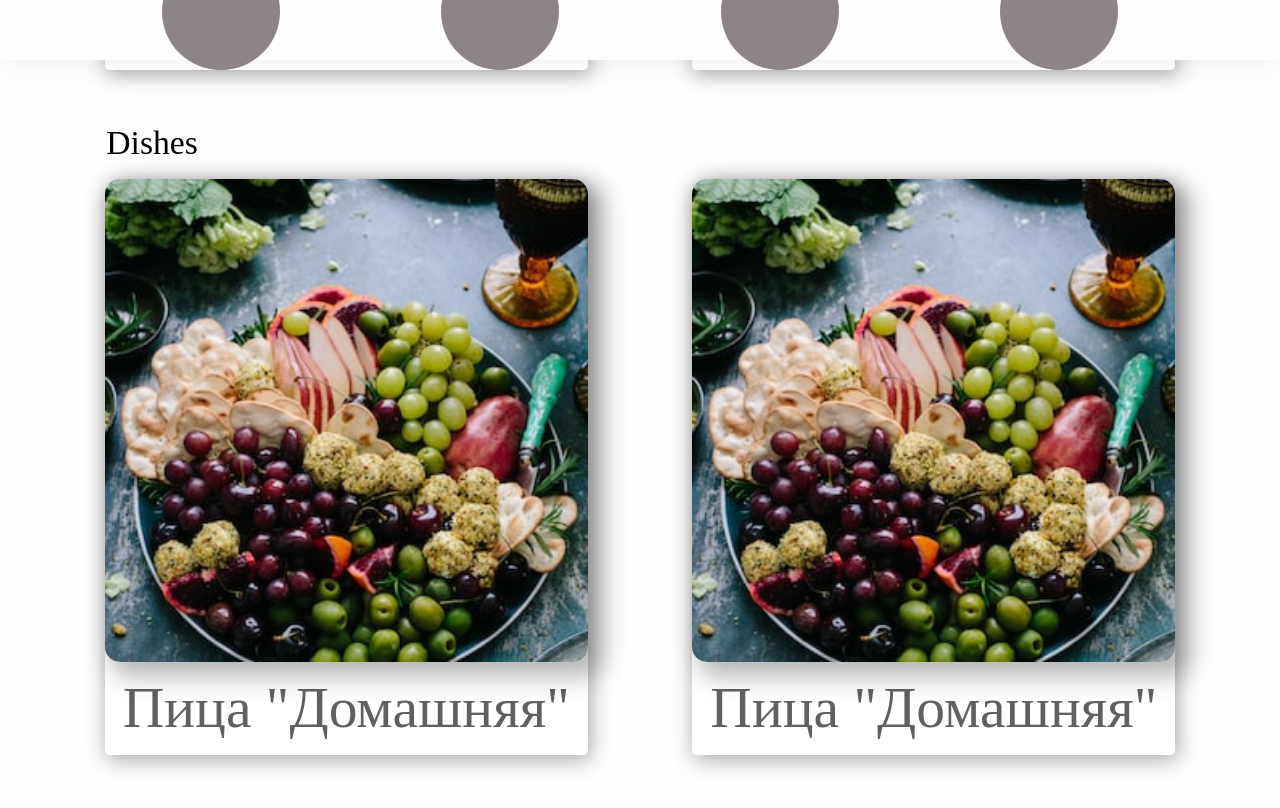
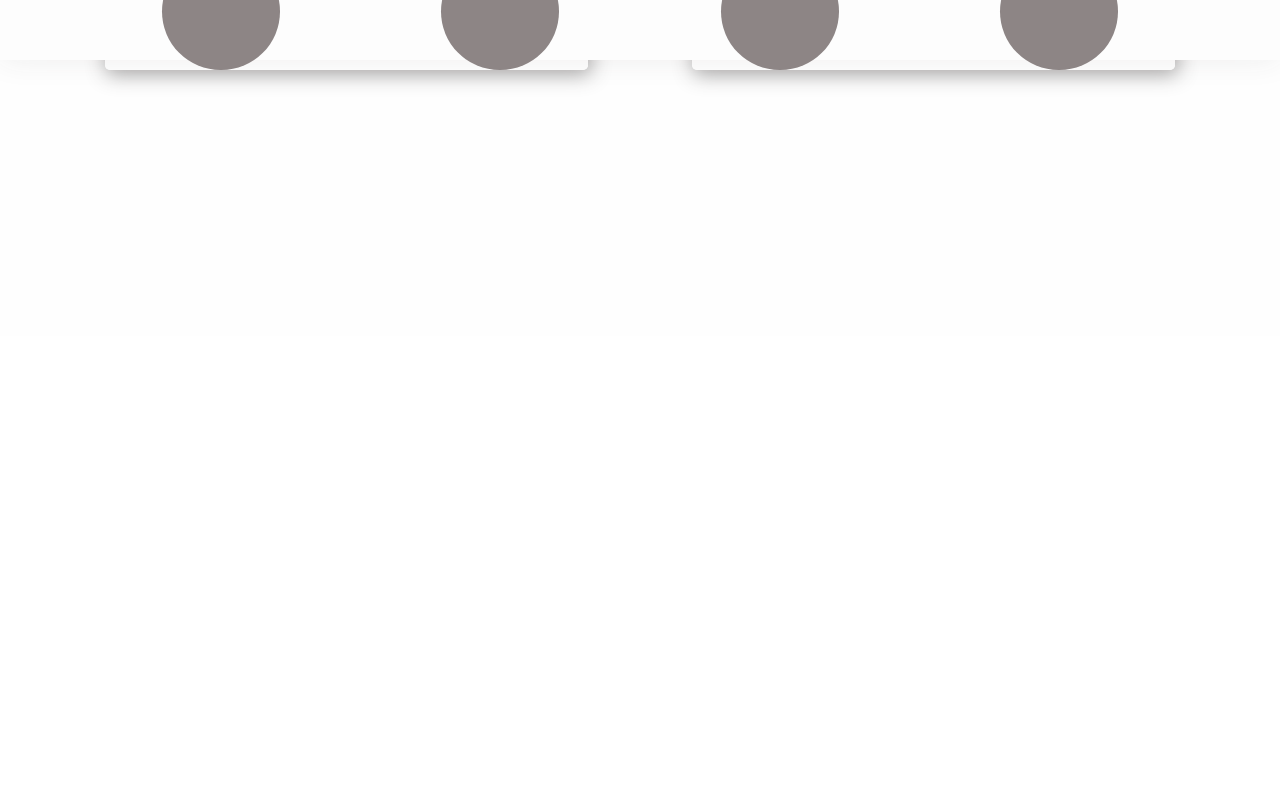
Before and after one commit to Digmai/onlineMenu, a React (Create React App) app: page / in a window 1280 px wide. Shown: the part 740-1548 px from the top of the page. After the commit the page ends 1076 px from the top, so only its background shows below. Built offline with nearby package versions, Linux system fonts and the light colour scheme.

Commit message:
merged slices

```diff
--- a/src/App.tsx
+++ b/src/App.tsx
@@ -11,7 +11,7 @@ import Notification from "./components/Notification/Notification";
 // import "bootstrap/dist/css/bootstrap.min.css";
 // import { WebSocketProvider } from "./hooks/UseWebSocket";
 
-import { fetchDishes } from "./slices/dishes";
+import { fetchDishes } from "./slices/product";
 import { fetchDrinks } from "./slices/drinks";
 import { fetchOrders } from "./slices/orders";
 import {
--- a/src/components/Dish/DishCard.tsx
+++ b/src/components/Dish/DishCard.tsx
@@ -1,14 +1,14 @@
 import React, { useState } from "react";
 import { useDispatch } from "react-redux";
 import { addItemToCart } from "../../slices/orders";
-import { Dish } from "../../types";
+import { IProduct } from "../../types";
 import styled from "styled-components";
 import { FontAwesomeIcon } from "@fortawesome/react-fontawesome";
 import { faClock } from "@fortawesome/free-solid-svg-icons";
 import { Model } from "../Modal/Model";
 
 interface DishCardProps {
-  dish: Dish;
+  dish: IProduct;
 }
 
 const DishCard: React.FC<DishCardProps> = ({ dish }) => {
--- a/src/pages/AdminPage.tsx
+++ b/src/pages/AdminPage.tsx
@@ -2,9 +2,8 @@ import React, { useState, useEffect } from "react";
 import { useSelector } from "react-redux";
 import { RootState } from "../store";
 import Notification from "../components/Notification/Notification";
-import { Dish, Drink } from "../types";
+import { IProduct } from "../types";
 import DishList from "../components/Dish/Dish";
-import DrinkList from "../components/Drink/Drink";
 import AddDishOrDrinkForm from "../components/AddDishForm/AddDishForm";
 import { OrderList } from "../components/Order/OrderList";
 import UserList from "../components/User/UserList";
@@ -15,20 +14,17 @@ const AdminPage: React.FC = () => {
 
   const [searchTerm, setSearchTerm] = useState("");
   const [filteredItems, setFilteredItems] = useState<{
-    dishes: Dish[];
-    drinks: Drink[];
-  }>({ dishes: [], drinks: [] });
+    dishes: IProduct[];
+  }>({ dishes: [] });
 
 
   const dishesSelect = useSelector(
-    (state: RootState) => state.dishes
+    (state: RootState) => state.product
   );
 
-  const drinksSelect = useSelector(
-    (state: RootState) => state.drinks
-  );
 
-  let isLoading = drinksSelect.loading && dishesSelect.loading
+
+  let isLoading = dishesSelect.loading
   // <SearchBar searchTerm={searchTerm} setSearchTerm={setSearchTerm} />;
 
 
@@ -37,15 +33,13 @@ const AdminPage: React.FC = () => {
     () => {
       // Изменяем состояние setFilteredItems, фильтруя напитки на основе введённого searchTerm с помощью метода filter()
       setFilteredItems({
-        dishes: dishesSelect.dishes.filter((dish: { name: string }) =>
+        dishes: dishesSelect.product.filter((dish: { name: string }) =>
           dish.name.toLowerCase().includes(searchTerm.toLowerCase())
         ),
-        drinks: drinksSelect.drinks.filter((drink: { name: string }) =>
-          drink.name.toLowerCase().includes(searchTerm.toLowerCase())
-        ),
+
       });
     },
-    [searchTerm, dishesSelect, drinksSelect]
+    [searchTerm, dishesSelect]
   );
 
 
@@ -63,7 +57,7 @@ const AdminPage: React.FC = () => {
           <h2>Меню</h2>
           <DishList dishes={filteredItems.dishes} />
           <AddDishOrDrinkForm isDishForm={true} />
-          <DrinkList drinks={filteredItems.drinks} />
+          {/* <DrinkList drinks={filteredItems.drinks} /> */}
           <AddDishOrDrinkForm isDishForm={false} />
           <h2>Заказы</h2>
           <OrderList />
--- a/src/pages/MenuPage.tsx
+++ b/src/pages/MenuPage.tsx
@@ -1,6 +1,6 @@
 import React, { useState, useEffect } from "react";
 import { RootState } from "../store";
-import { Dish, Drink } from "../types";
+import { IProduct } from "../types";
 import { useSelector } from "react-redux";
 import { useNavigate } from "react-router-dom";
 import DishList from "../components/Dish/Dish";
@@ -14,19 +14,15 @@ const MenuPage = () => {
   const navigate = useNavigate();
   const [searchTerm, setSearchTerm] = useState("");
   const [filteredItems, setFilteredItems] = useState<{
-    dishes: Dish[];
-    drinks: Drink[];
-  }>({ dishes: [], drinks: [] });
+    product: IProduct[];
+  }>({ product: []});
 
   const dishesSelect = useSelector(
-    (state: RootState) => state.dishes
+    (state: RootState) => state.product
   );
 
-  const drinksSelect = useSelector(
-    (state: RootState) => state.drinks
-  );
 
-  let isLoading = drinksSelect.loading && dishesSelect.loading
+  let isLoading = dishesSelect.loading
   // <SearchBar searchTerm={searchTerm} setSearchTerm={setSearchTerm} />;
 
 
@@ -35,15 +31,13 @@ const MenuPage = () => {
     () => {
       // Изменяем состояние setFilteredItems, фильтруя напитки на основе введённого searchTerm с помощью метода filter()
       setFilteredItems({
-        dishes: dishesSelect.dishes.filter((dish: { name: string }) =>
+        product: dishesSelect.product.filter((dish: { name: string }) =>
           dish.name.toLowerCase().includes(searchTerm.toLowerCase())
         ),
-        drinks: drinksSelect.drinks.filter((drink: { name: string }) =>
-          drink.name.toLowerCase().includes(searchTerm.toLowerCase())
-        ),
+
       });
     },
-    [searchTerm, dishesSelect, drinksSelect]
+    [searchTerm, dishesSelect]
   );
 
   useEffect(() => {
@@ -60,18 +54,11 @@ const MenuPage = () => {
         ) : (
           <>
             {dishesSelect.error && <Notification message={dishesSelect.error} type="error" />}
-            {drinksSelect.error && <Notification message={drinksSelect.error} type="error" />}
             <div className="menu-page__header">Dishes</div>
 
             <div className="menu-page__section row">
-              <DishList dishes={filteredItems.dishes} />
+              <DishList dishes={filteredItems.product} />
             </div>
-            <div className="menu-page__header">Dishes</div>
-
-<div className="menu-page__section row">
-  <DishList dishes={filteredItems.dishes} />
-</div>
-
           </>
         )}
       </div>
--- a/src/pages/OrderPage.tsx
+++ b/src/pages/OrderPage.tsx
@@ -1,6 +1,6 @@
 import React, { useEffect, useState } from "react";
 import { useSelector } from "react-redux";
-import { selectAllDishes } from "../slices/dishes";
+import { selectAllDishes } from "../slices/product";
 import { selectAllDrinks } from "../slices/drinks";
 import { selectUser } from "../slices/user";
 import {
--- a/src/pages/WaiterPage.tsx
+++ b/src/pages/WaiterPage.tsx
@@ -13,13 +13,11 @@ const WaiterPage = () => {
   const dispatch = useAppDispatch();
   const UserError = useSelector(selectError);
   const orders = useSelector((state: RootState) => state.orders.orders);
-  const { dishes, loading, error } = useSelector(
-    (state: RootState) => state.dishes
+  const productSelect = useSelector(
+    (state: RootState) => state.product
   );
 
-  const drinksSelect = useSelector(
-    (state: RootState) => state.drinks
-  );
+
   useEffect(() => {
     // Get initial list of orders on mount
     dispatch(fetchOrders());
@@ -59,7 +57,7 @@ const WaiterPage = () => {
   return (
     <div className="page-container">
       <div className="content-container">
-        {error && <p className="error-message">{error}</p>}
+        {productSelect.error && <p className="error-message">{productSelect.error}</p>}
         <h1>Панель официанта</h1>
         <div className="waiter-page__orders-list">
           <h2>Текущие заказы</h2>
@@ -68,12 +66,12 @@ const WaiterPage = () => {
         <div className="waiter-page__menu-lists">
           <div className="waiter-page__dishes-list">
             <h2>Блюда</h2>
-            <DishList dishes={dishes} />
+            <DishList dishes={productSelect.product} />
           </div>
-          <div className="waiter-page__drinks-list">
-            <h2>Напитки</h2>
+          {/* <div className="waiter-page__drinks-list">
+            <h2>Напитки</h2>       НУЖНО НАПИСАТЬ ЛОКИКУ ВЫБОРА ТО ТИТУ НАПИТОК ЭТО ИЛИ БЛЮДО
             <DrinkList drinks={drinksSelect.drinks} />
-          </div>
+          </div> */}
         </div>
         <div className="waiter-page__new-order-form">
           <h2>Добавить заказ</h2>
--- a/src/slices/drinks.ts
+++ /dev/null
@@ -1,139 +0,0 @@
-import { createSlice, PayloadAction } from "@reduxjs/toolkit";
-import { ApiService } from "../services/ApiService";
-import { AppDispatch, RootState } from "../store";
-import { Drink } from "../types";
-
-interface DrinksState {
-  drinks: Drink[];
-  loading: boolean;
-  error: string | null;
-}
-//https://source.unsplash.com/500x550/?tree,nature
-const initialState: DrinksState = {
-  drinks: [
-    {
-      _id: "1",
-      image: "f.jfif",
-      ingredients: [
-        { name: "Lobster", weight: 120 },
-        { name: "White Wine", weight: 130 },
-        { name: "Risotto Rice", weight: 180 },
-        { name: "Onion", weight: 110 },
-        { name: "Butter", weight: 160 },
-        { name: "White Wine", weight: 220 },
-      ],
-      name: 'Пица "Домашняя"',
-      price: 1220,
-      CookingTime: 30,
-    },
-    {
-      _id: "1",
-      image: "f.jfif",
-      ingredients: [
-        { name: "Lobster", weight: 120 },
-        { name: "White Wine", weight: 130 },
-        { name: "Risotto Rice", weight: 180 },
-        { name: "Onion", weight: 110 },
-        { name: "Butter", weight: 160 },
-        { name: "White Wine", weight: 220 },
-      ],
-      name: 'Пица "Домашняя"',
-      price: 1220,
-      CookingTime: 15,
-    },
-  ],
-  loading: false,
-  error: null,
-};
-
-const drinksSlice = createSlice({
-  name: "drinks",
-  initialState,
-  reducers: {
-    getDrinksStart(state) {
-      state.loading = true;
-    },
-    getDrinksSuccess(state, action: PayloadAction<Drink[]>) {
-      state.loading = false;
-      state.error = null;
-      state.drinks = action.payload;
-    },
-    getDrinksFailure(state, action: PayloadAction<string>) {
-      state.loading = false;
-      state.error = action.payload;
-    },
-    updateDrinkStart(state) {
-      state.loading = true;
-    },
-    updateDrinkSuccess(state, action: PayloadAction<Drink>) {
-      state.loading = false;
-      state.error = null;
-      state.drinks = state.drinks.map((drink) =>
-        drink._id === action.payload._id ? action.payload : drink
-      );
-    },
-    updateDrinkFailure(state, action: PayloadAction<string>) {
-      state.loading = false;
-      state.error = action.payload;
-    },
-    addDrinkStart(state) {
-      state.loading = true;
-    },
-    addDrinkSuccess(state, action: PayloadAction<Drink>) {
-      state.loading = false;
-      state.error = null;
-      state.drinks.push(action.payload);
-    },
-    addDrinkFailure(state, action: PayloadAction<string>) {
-      state.loading = false;
-      state.error = action.payload;
-    },
-    deleteDrinkStart(state) {
-      state.loading = true;
-    },
-    deleteDrinkSuccess(state, action: PayloadAction<string>) {
-      state.loading = false;
-      state.error = null;
-      state.drinks = state.drinks.filter(
-        (drink) => drink._id !== action.payload
-      );
-    },
-    deleteDrinkFailure(state, action: PayloadAction<string>) {
-      state.loading = false;
-      state.error = action.payload;
-    },
-  },
-});
-
-export const {
-  getDrinksStart,
-  getDrinksSuccess,
-  getDrinksFailure,
-  updateDrinkStart,
-  updateDrinkSuccess,
-  updateDrinkFailure,
-  addDrinkStart,
-  addDrinkSuccess,
-  addDrinkFailure,
-  deleteDrinkStart,
-  deleteDrinkSuccess,
-  deleteDrinkFailure,
-} = drinksSlice.actions;
-
-export const fetchDrinks = () => {
-  return async (dispatch: AppDispatch) => {
-    dispatch(getDrinksStart());
-    try {
-      const drinks = await ApiService.get<Drink[]>("drinks");
-      dispatch(getDrinksSuccess(drinks.data));
-    } catch (error: any) {
-      dispatch(getDrinksFailure(error.message));
-    }
-  };
-};
-
-export const selectDrinksLoading = (state: RootState) => state.drinks.loading;
-export const selectDrinksError = (state: RootState) => state.drinks.error;
-export const selectAllDrinks = (state: RootState) => state.drinks.drinks;
-
-export default drinksSlice.reducer;
--- a/src/slices/dishes.ts
+++ b/src/slices/product.ts
@@ -1,21 +1,44 @@
 import { createSlice, PayloadAction } from "@reduxjs/toolkit";
+import { IProduct } from "../types";
 import { AppDispatch, RootState } from "../store";
-import { Dish } from "../types";
 import { ApiService } from "../services/ApiService";
 
-interface DishesState {
+interface IProductState {
   loading: boolean;
+  product: IProduct[];
   error: string | null;
-  dishes: Dish[];
 }
 
-const initialState: DishesState = {
+const initialState: IProductState = {
   loading: false,
   error: null,
-  dishes: [
+  product: [
     {
       _id: "1",
+      price: 1220,
+      CookingTime: 30,
+      category: "Бар",
       image: "f.jfif",
+      name: "White Wine",
+      DishOrDrink: "Dish",
+      subcategory: "Вино",
+      ingredients: [
+        { name: "Lobster", weight: 120 },
+        { name: "White Wine", weight: 130 },
+        { name: "Risotto Rice", weight: 180 },
+        { name: "Onion", weight: 110 },
+        { name: "Butter", weight: 160 },
+      ],
+    },
+    {
+      _id: "2",
+      price: 1220,
+      CookingTime: 15,
+      image: "f.jfif",
+      category: "Кухня",
+      DishOrDrink: "Dish",
+      subcategory: "Пица",
+      name: 'Пица "Домашняя"',
       ingredients: [
         { name: "Lobster", weight: 120 },
         { name: "White Wine", weight: 130 },
@@ -24,29 +47,11 @@ const initialState: DishesState = {
         { name: "Butter", weight: 160 },
         { name: "White Wine", weight: 220 },
       ],
-      name: 'Пица "Домашняя"',
-      price: 1220,
-      CookingTime: 30,
-    },
-    {
-      _id: "1",
-      image: "f.jfif",
-      ingredients: [
-        { name: "Lobster", weight: 120 },
-        { name: "White Wine", weight: 130 },
-        { name: "Risotto Rice", weight: 180 },
-        { name: "Onion", weight: 110 },
-        { name: "Butter", weight: 160 },
-        { name: "White Wine", weight: 220 },
-      ],
-      name: 'Пица "Домашняя"',
-      price: 1220,
-      CookingTime: 15,
     },
   ],
 };
 
-const dishesSlice = createSlice({
+const productSlice = createSlice({
   name: "dishes",
   initialState,
   reducers: {
@@ -54,10 +59,10 @@ const dishesSlice = createSlice({
       state.loading = true;
       state.error = null;
     },
-    getDishesSuccess(state, action: PayloadAction<Dish[]>) {
+    getDishesSuccess(state, action: PayloadAction<IProduct[]>) {
       state.loading = false;
       state.error = null;
-      state.dishes = action.payload;
+      state.product = action.payload;
     },
     getDishesFailure(state, action: PayloadAction<string>) {
       state.loading = false;
@@ -67,13 +72,13 @@ const dishesSlice = createSlice({
 });
 
 export const { getDishesStart, getDishesSuccess, getDishesFailure } =
-  dishesSlice.actions;
+productSlice.actions;
 
 export const fetchDishes = () => {
   return async (dispatch: AppDispatch) => {
     dispatch(getDishesStart());
     try {
-      const dishes = await ApiService.get<Dish[]>("dishes");
+      const dishes = await ApiService.get<IProduct[]>("dishes");
       dispatch(getDishesSuccess(dishes.data));
     } catch (error: any) {
       dispatch(getDishesFailure(error.message));
@@ -81,8 +86,8 @@ export const fetchDishes = () => {
   };
 };
 
-export const selectDishesLoading = (state: RootState) => state.dishes.loading;
-export const selectDishesError = (state: RootState) => state.dishes.error;
-export const selectAllDishes = (state: RootState) => state.dishes.dishes;
+export const selectDishesLoading = (state: RootState) => state.product.loading;
+export const selectDishesError = (state: RootState) => state.product.error;
+export const selectAllDishes = (state: RootState) => state.product.product;
 
-export default dishesSlice.reducer;
+export default productSlice.reducer;
```
Also changed, not shown: src/store.ts (+3 -4 lines), src/types.ts (+7 -3 lines).
